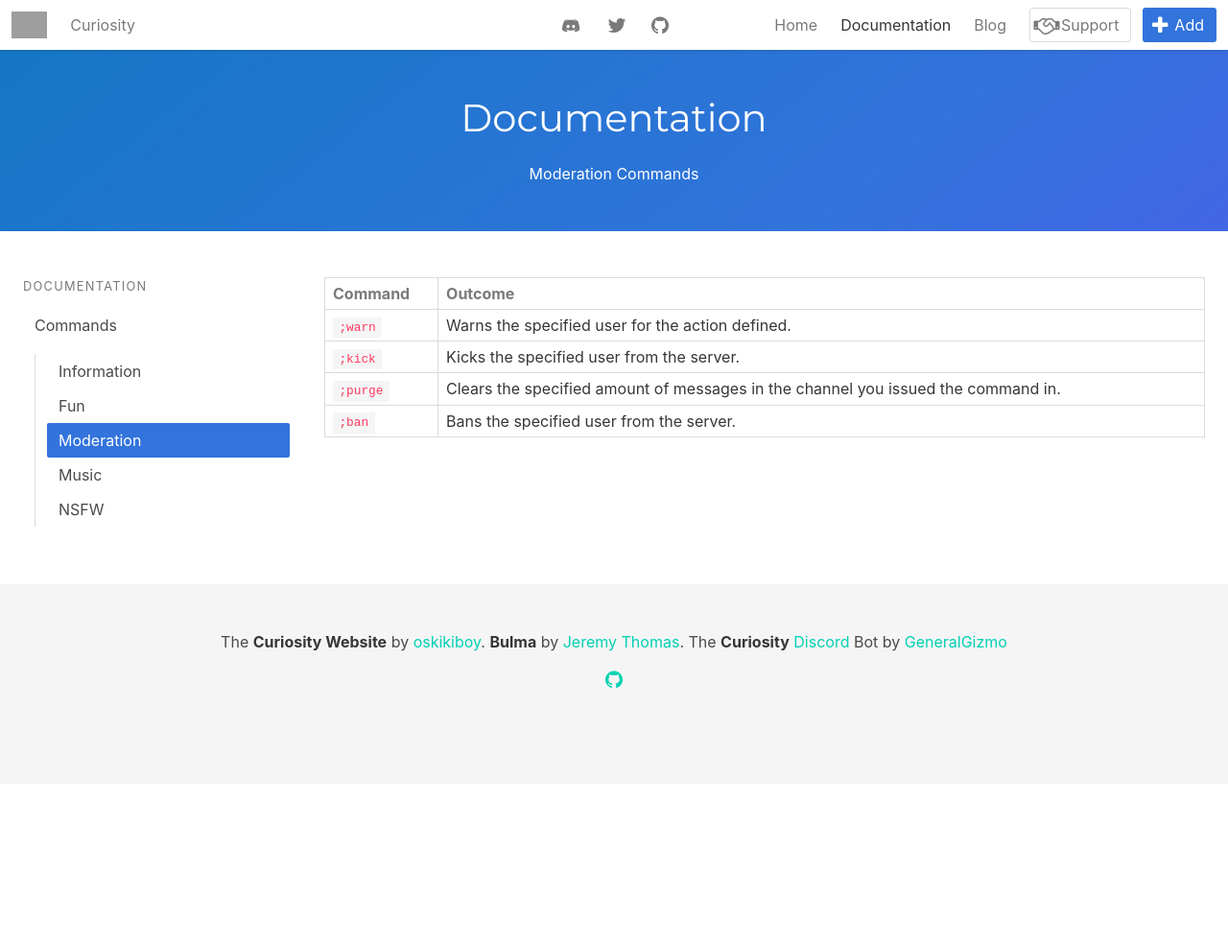
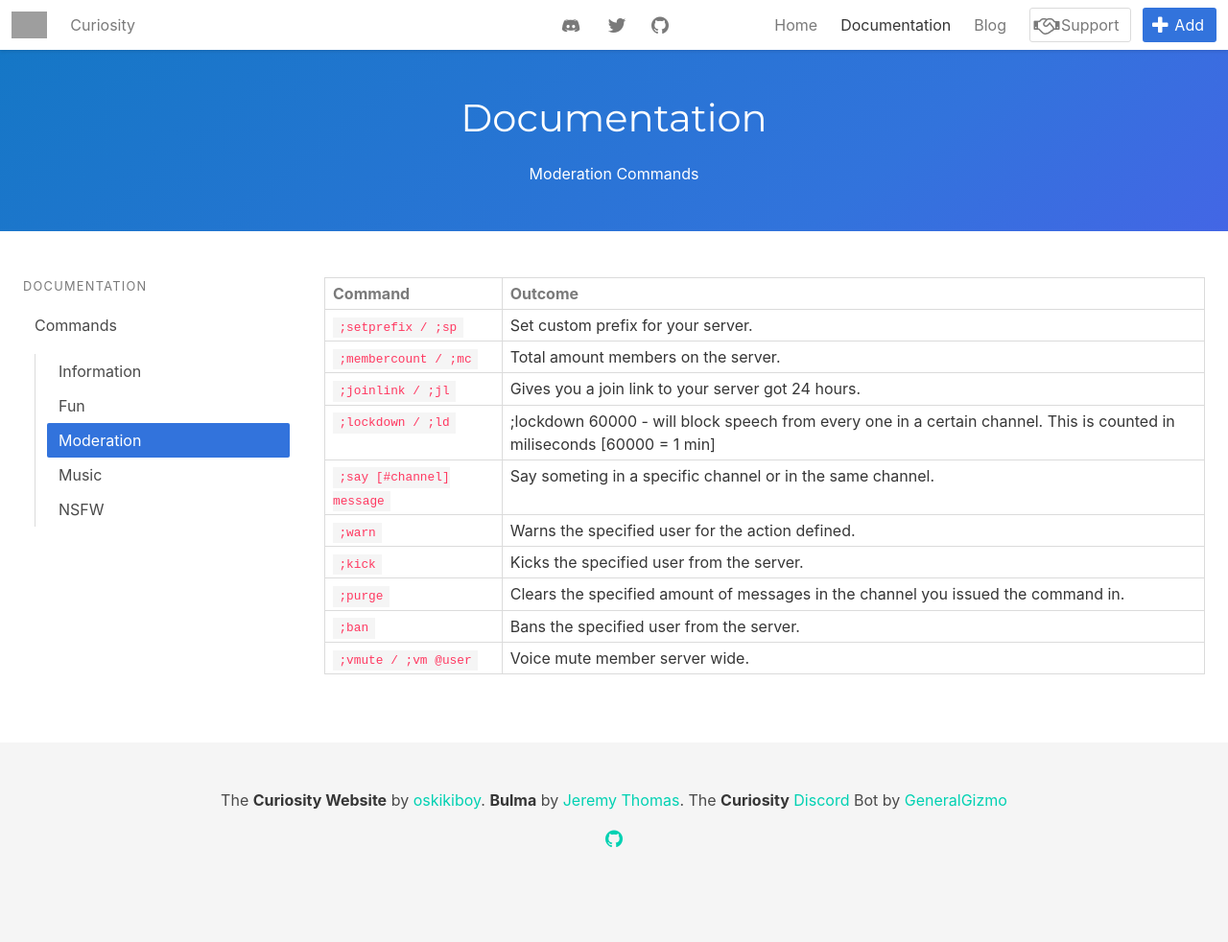
Before and after one commit to oskikiboy/Curiosity-Website, a Jekyll site: the page docs-mod.html, which Jekyll copies as it is, in a window 1280 px wide. Shown: the whole page at 96% size. Built offline with Jekyll 4.4.1, drawn with Linux system fonts in a browser that asks for light colours; before the commit the page ends 900 px from its top, so only the background shows below that; grey boxes are pictures that could not be loaded.

Commit message:
Update docs-mod.html

```diff
--- a/docs-mod.html
+++ b/docs-mod.html
@@ -171,6 +171,26 @@
           </thead>
           <tbody>
             <tr>
+					<td><code>;setprefix / ;sp</code></td>
+					<td>Set custom prefix for your server.</td>
+					</tr>
+				<tr>
+					<td><code>;membercount / ;mc</code></td>
+					<td>Total amount members on the server.</td>
+				</tr>
+				<tr>
+					<td><code>;joinlink / ;jl</code></td>
+					<td>Gives you a join link to your server got 24 hours.</td>
+				</tr>
+				<tr>
+					<td><code>;lockdown / ;ld</code></td>
+					<td>;lockdown 60000 - will block speech from every one in a certain channel. This is counted in miliseconds [60000 = 1 min]</td>
+				</tr>
+				<tr>
+						<td><code>;say [#channel] message</code></td>
+				<td>Say someting in a specific channel or in the same channel.</td>
+				</tr>
+				<tr>
 					<td><code>;warn</code></td>
 					<td>Warns the specified user for the action defined.</td>
 				</tr>
@@ -186,6 +206,11 @@
 					<td><code>;ban</code></td>
 					<td>Bans the specified user from the server.</td>
 				</tr>
+				<tr>
+					<td><code>;vmute / ;vm @user</code></td>
+					<td>Voice mute member server wide.</td>
+				</tr>
+				<tr>
           </tbody>
         </table>
     </div>
```
Lines whose indentation alone changed are shown as unchanged.
